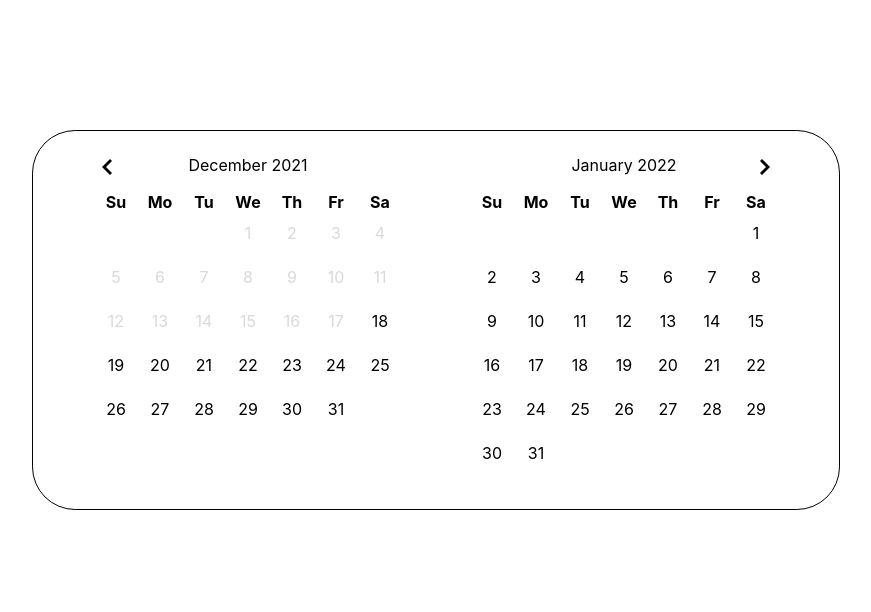
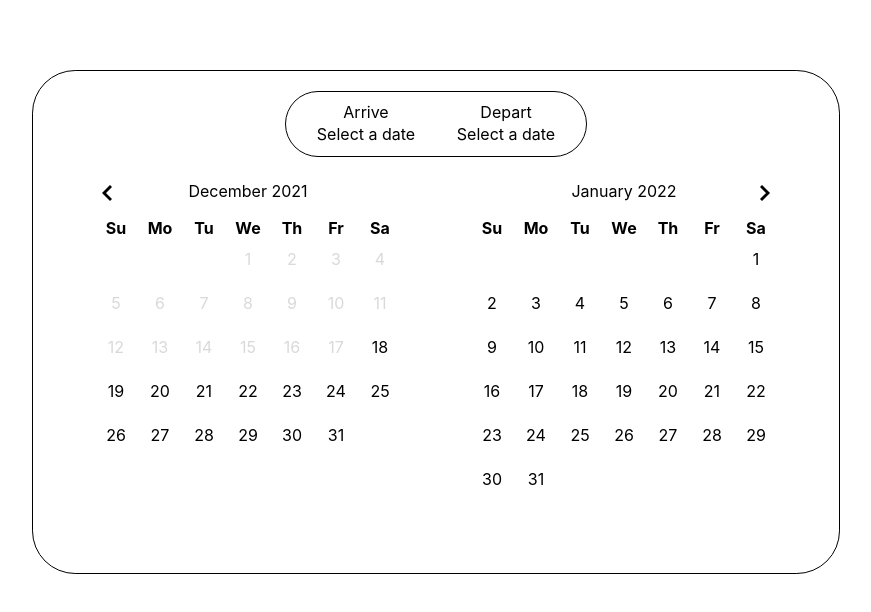
Before and after one commit to AlexBarthGlobal/React-Calendar, a React (Create React App) app: page / in a window 1280 px wide. Shown: the top 612 px of the page, without its empty margins (204-1075 px from the left). Built offline with nearby package versions, Linux system fonts and the light colour scheme.

Commit message:
Header is done

```diff
--- /dev/null
+++ b/src/CalendarHeader.js
@@ -0,0 +1,22 @@
+import React, { useState, useEffect } from 'react'
+import monthInfo from './monthInfo'
+
+const CalendarHeader = (props) => {
+    const startDate = props.startDate ? new Date(props.startDate) : null;
+    const endDate = props.endDate ? new Date(props.endDate) : null;
+
+    return (
+        <div id='calendarHeader'>
+            <div className='dateDisplayField'>
+                <p>Arrive</p>
+                <p>{startDate ? `${monthInfo[startDate.getMonth()+1][0]} ${startDate.getDate()}` : 'Select a date'}</p>
+            </div>
+            <div className='dateDisplayField'>
+                <p>Depart</p>
+                <p>{endDate ? `${monthInfo[endDate.getMonth()+1][0]} ${endDate.getDate()}` : 'Select a date'}</p>
+            </div>
+        </div>
+    )
+}
+
+export default CalendarHeader;
--- a/src/CalendarView.js
+++ b/src/CalendarView.js
@@ -1,6 +1,7 @@
 import React, { useState, useEffect } from 'react'
 import Calendar from './Calendar'
 import getDate from './getDate'
+import CalendarHeader from './CalendarHeader'
 
 const CalendarView = () => {
     const todayDate = new Date();
@@ -79,7 +80,8 @@ const CalendarView = () => {
 
     return (
         // use UseContext so I don't pass in the same props over and over again
-        <>
+        <div id='mainContainer'>
+            <CalendarHeader startDate={startDate} endDate={endDate}/>
             {
                 windowDimensions.width > 836 ?
                 <div id='calendarContainerInner'>
@@ -91,7 +93,7 @@ const CalendarView = () => {
                     <Calendar hoverDate={hoverDate} setTheHoverDate={setTheHoverDate} todayTime={todayTime} calendarMax={calendarMax} startDate={startDate} endDate={endDate} selectDate={selectDate} month={month} year={year} incrementMonth={incrementMonth} decrementMonth={decrementMonth}/>
                 </div>
             }
-        </>
+        </div>
     )
 }
 
--- a/src/index.css
+++ b/src/index.css
@@ -25,7 +25,9 @@ svg {
   cursor: pointer;
 }
 
-
+p {
+  padding-bottom: 2px;
+}
 
 .App {
   display: flex;
@@ -37,11 +39,32 @@ svg {
   border: black 1px solid;
   width: 808px;
   /* height: 518px; */
-  height: 380px;
-  margin-top: 130px;
+  height: 504px;
+  margin-top: 70px;
   border-radius: 2.7rem;
   display: flex;
   justify-content: center;
+}
+
+#mainContainer {
+  display: flex;
+  flex-direction: column;
+  align-items: center;
+  padding-top: 20px;
+}
+
+#calendarHeader {
+  border: 1px solid black;
+  border-radius: 2.7rem;
+  display: flex;
+  align-items: center;
+  padding: 10px;
+}
+
+.dateDisplayField {
+  height: 44px;
+  width: 140px;
+  text-align: center;
 }
 
 #calendarContainerInner {
@@ -160,8 +183,8 @@ td > div {
   #calendarContainer {
     border: black 1px solid;
     width: 418px;
-    height: 380px;
-    margin-top: 130px;
+    height: 504px;
+    margin-top: 70px;
     border-radius: 2.7rem;
     display: flex;
     justify-content: center;
```
